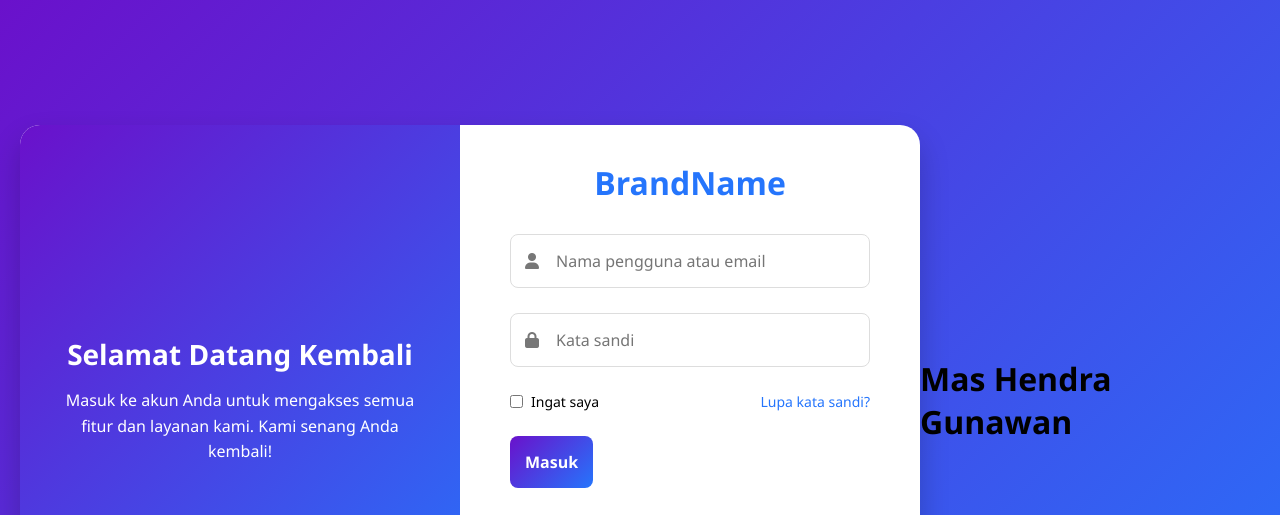
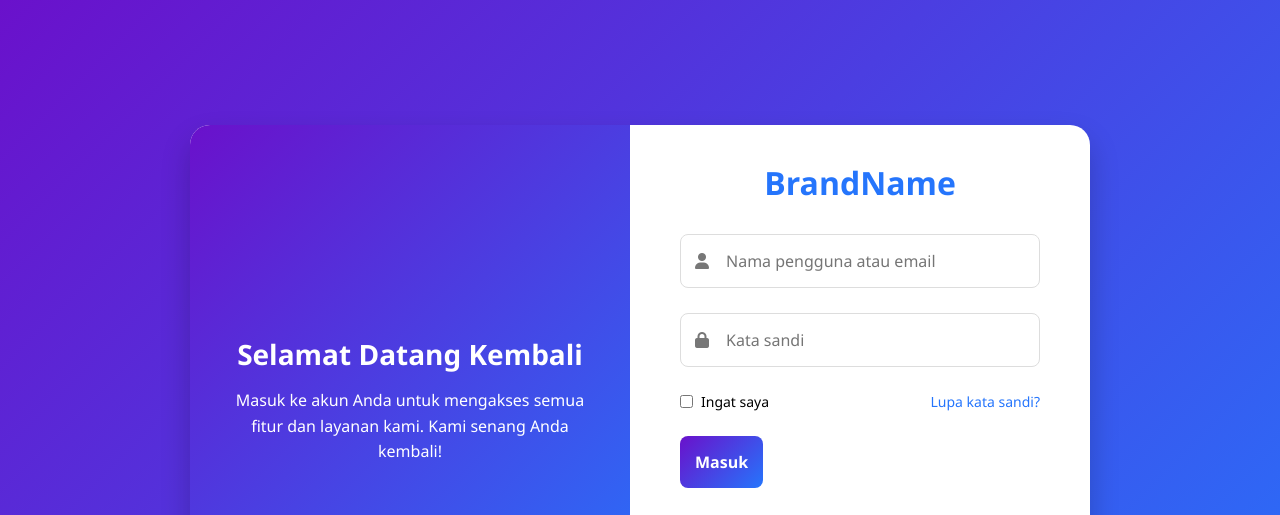
Before and after one commit to mashendragunawan/Download-template-web-login-register-dashboard, a plain HTML site: page login/login.html in a window 1280 px wide. Shown: the top 515 px of the page. Drawn offline with Linux system fonts and the light colour scheme.

Commit message:
gak jadi

```diff
--- a/login/login.html
+++ b/login/login.html
@@ -284,7 +284,6 @@
             </div>
         </div>
     </div>
-    <h1>Mas Hendra Gunawan</h1>
 
     <script>
         document.getElementById('loginForm').addEventListener('submit', function(e) {
```
